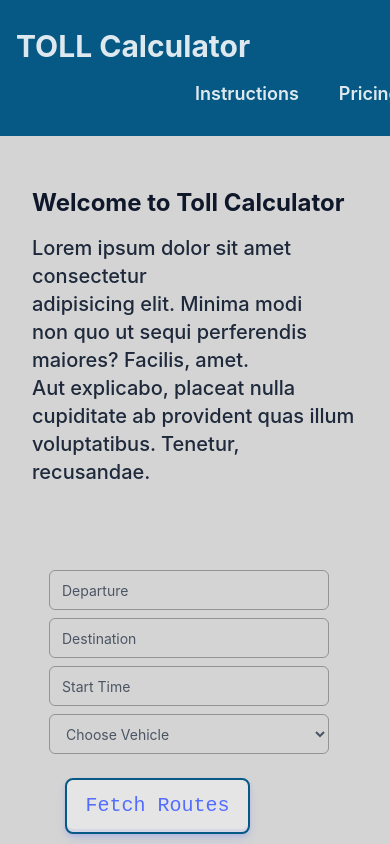
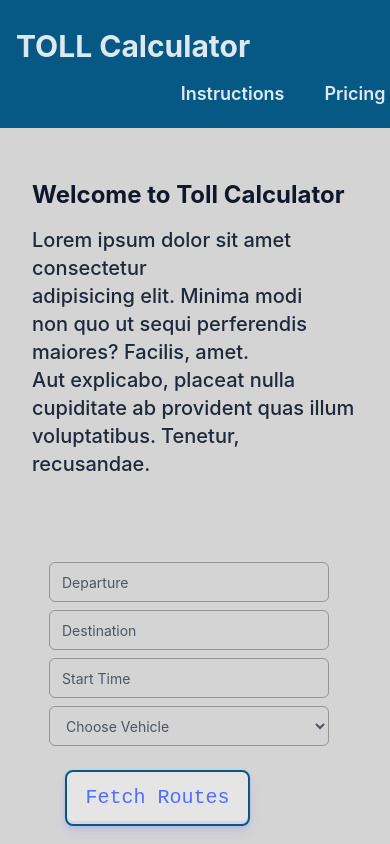
Before and after one commit to aswintrikkur/TrekTroves, a React (Vite) app in the folder client/: page / in a window 390 px wide. Shown: the top 844 px of the page. Built offline with nearby package versions, Linux system fonts and the light colour scheme; no server answers.

Commit message:
UI bug#1 fixed

```diff
--- a/client/src/components/FAQ/Faq.jsx
+++ b/client/src/components/FAQ/Faq.jsx
@@ -14,9 +14,9 @@ export const FaqComponent = () => {
 					</p>
 				</div>
 				<div className="mx-auto mt-8 max-w-5xl space-y-4 md:mt-16">
-					<div className="cursor-pointer rounded-md border  border-gray-400 shadow-lg transition-all duration-200">
+					<div className=" cursor-pointer rounded-md border  border-gray-400 shadow-lg transition-all duration-200">
 						<button type="button" className="flex w-full  items-center justify-between px-4 py-5 sm:p-6">
-							<span className="flex text-lg font-semibold text-black">How do I get started?</span>
+							<span className=" flex text-lg font-semibold text-black">How do I get started?</span>
 
 							<ChevronUp className="h-5 w-5 text-gray-500" />
 						</button>
--- a/client/src/components/Header.jsx
+++ b/client/src/components/Header.jsx
@@ -4,7 +4,7 @@ export const Header = () => {
   return (
     <div className='w-full h-xl z-50 bg-sky-800 px-4 sm:px-16 sm:flex  sm:justify-between  sm:items-center py-3 '>
         	<h2 className=" self-start text-3xl py-4 font-bold font-leading-tight sm:self-center   ">TOLL Calculator</h2>
-            <ul className='pb-4 pl-[50%]  flex gap-10 text-lg font-semibold sm:p-0'>
+            <ul className='pb-2 pl-[46%]  flex gap-10 text-lg font-semibold sm:p-0'>
                 <li>Instructions</li>
                 <li>Pricing</li>
                 <li className='hidden sm:contents' >Join</li>
--- a/client/src/components/map/CostCalculation.jsx
+++ b/client/src/components/map/CostCalculation.jsx
@@ -10,7 +10,7 @@ export const CostCalculation = () => {
 	};
 
 	return !hasTolls ? null : (
-		<div id="costCalculation" className=" my-12 md:w-4/12 text-slate-800  [&]:text-lg ">
+		<div id="costCalculation" className=" my-12  md:w-4/12 text-slate-800  [&]:text-lg ">
 			<h2 className="text-4xl py-3 font-semibold pb-10">Expense Calculations </h2>
 
 			<div className="flex justify-between ">
--- a/client/src/pages/HomePage.jsx
+++ b/client/src/pages/HomePage.jsx
@@ -41,7 +41,7 @@ export const HomePage = () => {
 					</h3>
 				</div>
 
-				<div className="  flex justify-between gap-6 flex-wrap w-full px-2 py-5   ">
+				<div className="  flex justify-between gap-6 flex-wrap w-full md:flex-nowrap  px-2 py-5   ">
 					<div className="   flex-[2]  pt-5 max-w-[300px] mx-auto sm:max-w-full  sm:flex  md:flex-col  ">
 						<div className=" flex flex-col w-10/12  ">
 							<InputField placeholder="Departure" type="text" key="departure" />
@@ -56,7 +56,7 @@ export const HomePage = () => {
 						</div>
 					</div>
 					<div className=" flex-[4]   ">
-						<div className="w-96 ml-auto text-center text-slate-900">
+						<div className="md:w-96 ml-auto text-center text-slate-900">
 							<h3 className="font-bold  "> Instructions: </h3>
 							<div className="[&>*]:font-semibold  text-left">
 								<h4> First Doule click on the map to add your destination. </h4>
```
